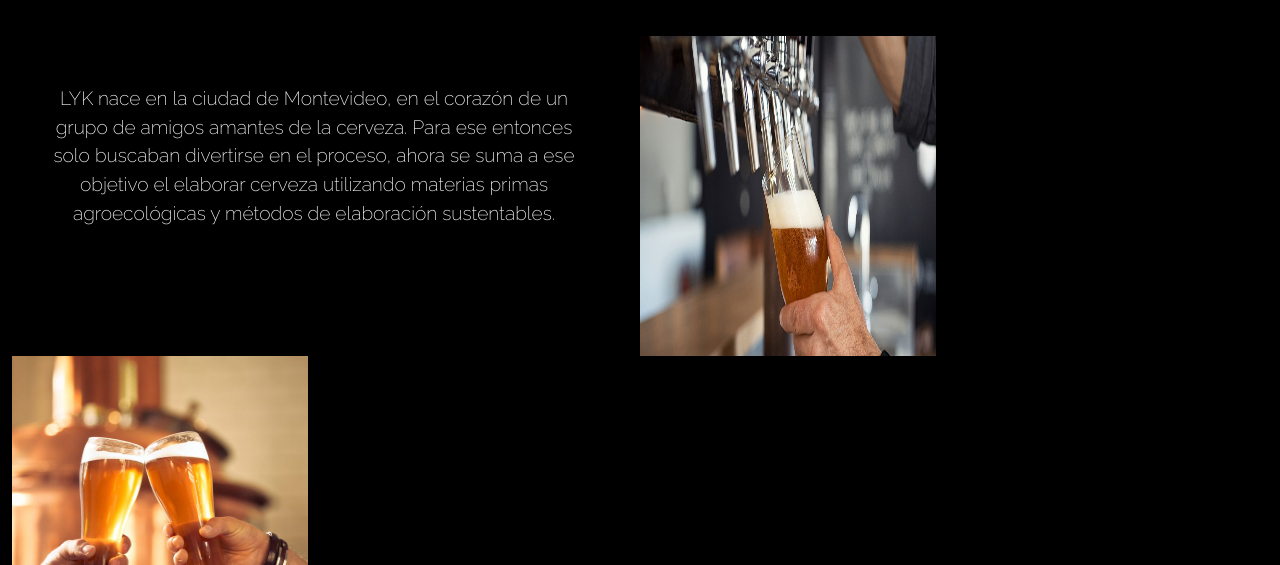
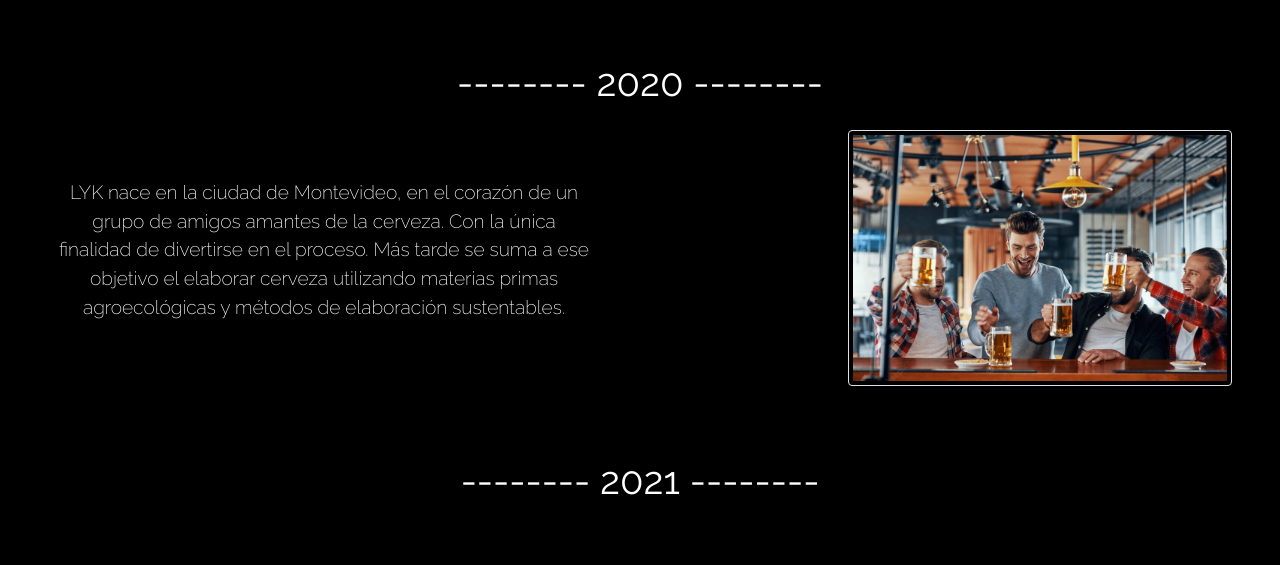
Before and after one commit to pauair/my-repo, a plain HTML site: page pages/aboutus.html in a window 1280 px wide. Shown: the part 169-734 px from the top of the page. Drawn offline with nearby package versions, Linux system fonts and the light colour scheme.

Commit message:
Tercera pre-entrega del proyecto final

```diff
--- a/css/style.scss
+++ b/css/style.scss
@@ -95,11 +95,6 @@
     opacity: 0.35;
 }
 
-.img-aboutus {
-    width: 20rem;
-    height: 20rem;
-}
-
 .info-visit {
     padding-top: 3vw;
     justify-content: end;
@@ -170,6 +165,10 @@
         font-size: 9vw;
     }
 
+    #h1-contact {
+        font-size: 8vw;
+    }
+
     .btn-close {
         height: 0.2rem;
         width: 0.2rem;
@@ -193,6 +192,19 @@
         }
     }
 
+    h2 {
+        font-size: 5vw;
+    }
+
+    .div-aboutus {
+        padding-left: 7rem;
+    }
+
+    .img-aboutus {
+        width: 40vw;
+        height: 30vw;
+    }
+
     .aboutus-p {
         font-size: 4vw;
     }
@@ -214,10 +226,28 @@
         width: 0.7rem;
     }
 
+    h2 {
+        font-size: 4vw;
+    }
+
+    .div-aboutus {
+        padding-left: 10rem;
+    }
+
+    .img-aboutus {
+        width: 50vw;
+        height: 40vw;
+    }
+
+    .aboutus-p {
+        font-size: 2.5vw;
+    }
+
     .div-map {
         iframe {
             height: 350px;
             width: 600px;
+            padding-left: 4rem;
         }
     }
 
@@ -233,11 +263,25 @@
         font-size: 5vw;
     }
 
+    #h1-contact {
+        font-size: 5vw;
+    }
+
     .nav-item {
         a {
             font-size: 3vw;
             font-weight: 700;
         }
+    }
+
+    h2 {
+        font-size: 3vw;
+    }
+
+    .img-aboutus {
+        width: 30vw;
+        height: 20vw;
+        margin-left: 3rem;
     }
 
     .aboutus-p {
--- a/pages/aboutus.html
+++ b/pages/aboutus.html
@@ -59,12 +59,23 @@
             </nav>
         </header>
         <!--Imagenes y descripción -->
-        <section class="row col-12">
-                <p class="col-lg-6 col-md-12 p-5 lead text-center aboutus-p"> LYK nace en la ciudad de Montevideo, en el corazón de un grupo de amigos amantes de la cerveza. Para ese entonces solo buscaban divertirse en el proceso, ahora se suma a ese objetivo el elaborar cerveza utilizando materias primas agroecológicas y métodos de elaboración sustentables.</p>
-                </div class="col-lg-6 col-md-12">
-                    <img class="img-aboutus" src="../assets/images/pouring-beer-img.jpg" alt="imagen2">
-                    <img class="img-aboutus" src="../assets/images/friends-toasting-with-beer-glasses-img.jpg" alt="imagen1">
-                </div>
+        <h2 class="text-center m-4">
+            -------- 2020 --------
+        </h2>
+        <section class="row g-2 justify-content-center">
+            <p class="col-xl-6 col-md-12 p-5 lead text-center aboutus-p"> LYK nace en la ciudad de Montevideo, en el corazón de un grupo de amigos amantes de la cerveza. Con la única finalidad de divertirse en el proceso. Más tarde se suma a ese objetivo el elaborar cerveza utilizando materias primas agroecológicas y métodos de elaboración sustentables.</p>
+            <div class="div-aboutus col-xl-6 col-md-12">
+                <img class="img-aboutus img-thumbnail" src="../assets/images/brindis.jpg" alt="imagen2">
+            </div>
+        </section>
+        <h2 class="text-center m-4 p-5">
+            -------- 2021 --------
+        </h2>
+        <section class="row g-2 justify-content-center">
+            <div class="div-aboutus col-xl-6 col-md-12">
+                <img class="img-aboutus img-thumbnail" src="../assets/images/beer-company.jpg" alt="imagen2">
+            </div>
+            <p class="col-xl-6 col-md-12 p-5 lead text-center aboutus-p"> La elaboración de cerveza comenzó en nuestro garage. Pero poco a poco, con esfuerzo y dedicación, se volvió más serio y logramos fundar nuestra propia fábrica. Convirtiendo así, nuestro sueño en una realidad. </p>
         </section>
         <!--Redes sociales-->
         <footer class="row footer-redes">
```
Also changed, not shown: pages/contact.html (+4 -5 lines), assets/images/beer-company.jpg (added), assets/images/brindis.jpg (added), assets/images/friends-toasting-with-beer-glasses-img.jpg (deleted), assets/images/pouring-beer-img.jpg (deleted), assets/images/pouring-beer-img2.jpg (deleted), css/style.css, css/style.min.css.
